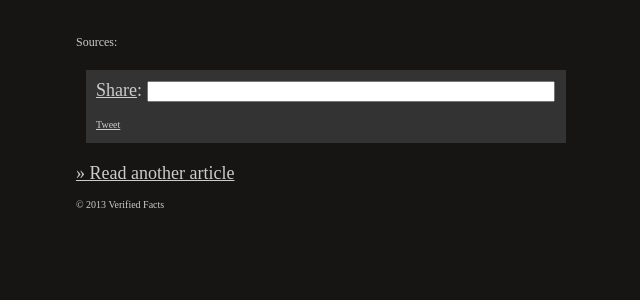
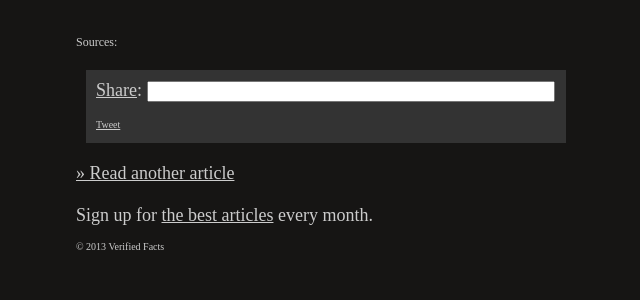
Before and after one commit to typpo/verified-facts, a Flask app: template templates/index.html in a window 1280 px wide. Shown: the part 146-446 px from the top of the page, without its empty margins (314-954 px from the left). Run offline with Flask 2, Linux system fonts and the light colour scheme; the template is opened without the code that fills it, so the values that code supplies are empty; parts of the project's set-up code (start-up, migrations or seed data) failed here and were passed over; some libraries are stand-ins or nearby versions.

Commit message:
subscribe link

```diff
--- a/templates/index.html
+++ b/templates/index.html
@@ -34,6 +34,8 @@
   </div>
 <div class="read-another">
   <a href="/">&raquo; Read another article</a>
+  <br><br>
+  Sign up for <a href="http://eepurl.com/uZYzf">the best articles</a> every month.
 </div>
 </div>
 
```
